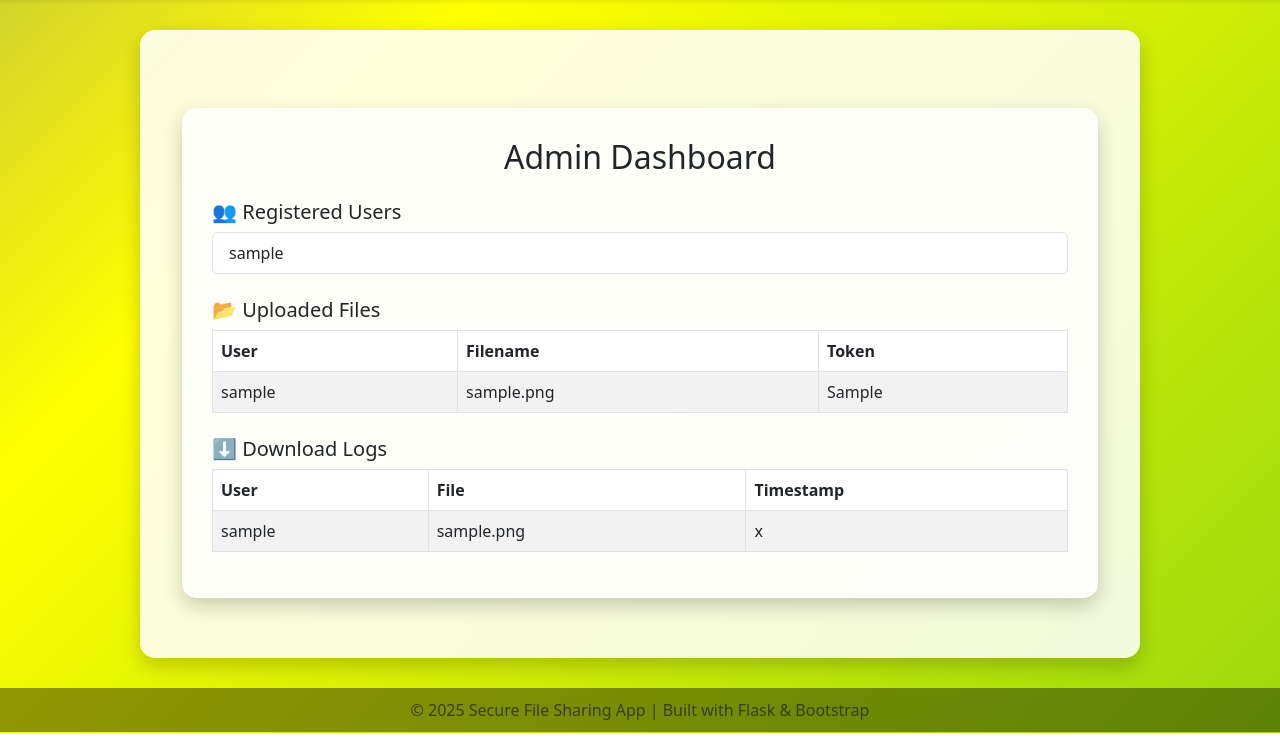
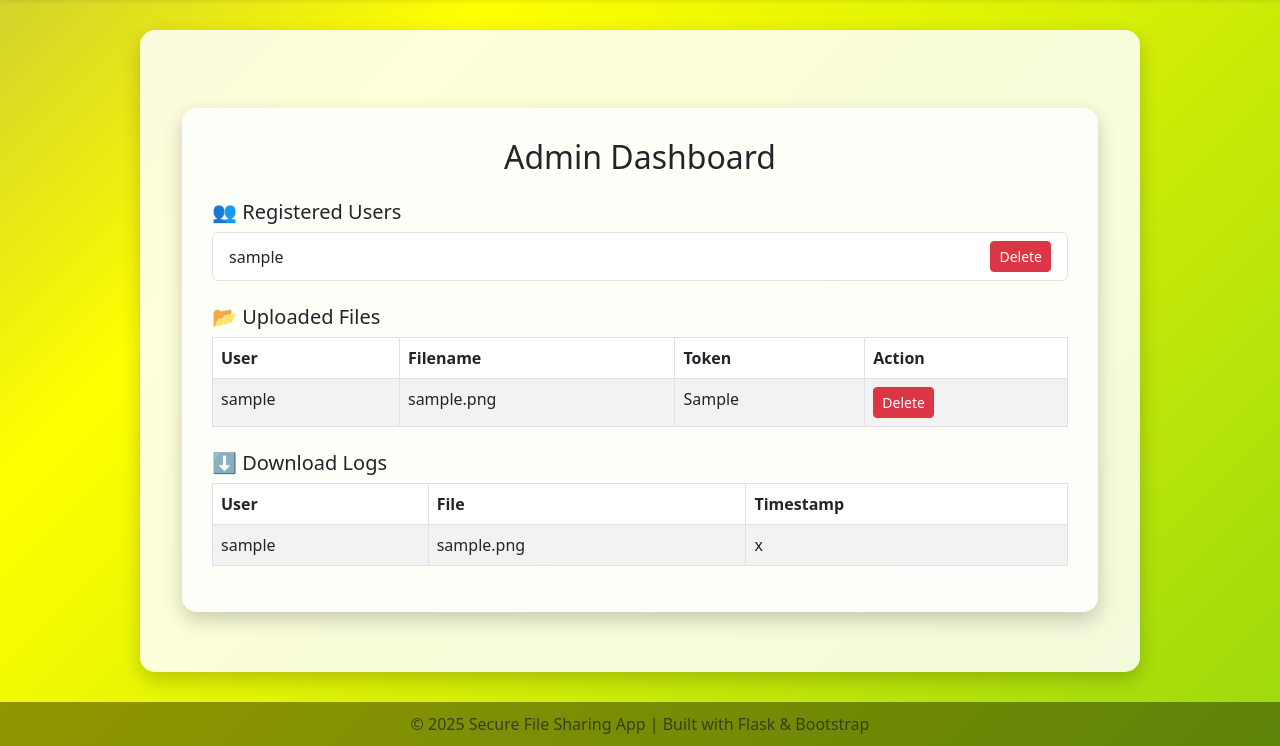
Before and after one commit to AJ3637/secure-file-sharing-app, a Flask app: page /admin in a window 1280 px wide. Shown: the part 67-813 px from the top of the page. Run offline with Flask 3, Linux system fonts and the light colour scheme; the visitor is signed in with stand-in values (Sample User, id 1); tables that the repository leaves empty hold one stand-in row (values such as "Sample post").

Commit message:
Update admin.html

```diff
--- a/templates/admin.html
+++ b/templates/admin.html
@@ -10,16 +10,32 @@
       {% for u in users %}
         <li class="list-group-item d-flex justify-content-between align-items-center">
           {{ u }}
+          {% if u != 'admin' %}
+          <form action="/admin/delete_user/{{ u }}" method="post" class="d-inline">
+            <button class="btn btn-sm btn-danger" onclick="return confirm('Delete user {{ u }}?')">Delete</button>
+          </form>
+          {% else %}
+          <span class="text-muted">Protected</span>
+          {% endif %}
         </li>
       {% endfor %}
     </ul>
 
     <h5>📂 Uploaded Files</h5>
     <table class="table table-striped table-bordered mb-4">
-      <thead><tr><th>User</th><th>Filename</th><th>Token</th></tr></thead>
+      <thead><tr><th>User</th><th>Filename</th><th>Token</th><th>Action</th></tr></thead>
       <tbody>
         {% for f in files %}
-          <tr><td>{{ f[0] }}</td><td>{{ f[1] }}</td><td>{{ f[2] }}</td></tr>
+          <tr>
+            <td>{{ f[0] }}</td>
+            <td>{{ f[1] }}</td>
+            <td>{{ f[2] }}</td>
+            <td>
+              <form action="/admin/delete_file/{{ f[0] }}/{{ f[1] }}" method="post" class="d-inline">
+                <button class="btn btn-sm btn-danger" onclick="return confirm('Delete file {{ f[1] }}?')">Delete</button>
+              </form>
+            </td>
+          </tr>
         {% endfor %}
       </tbody>
     </table>
```
